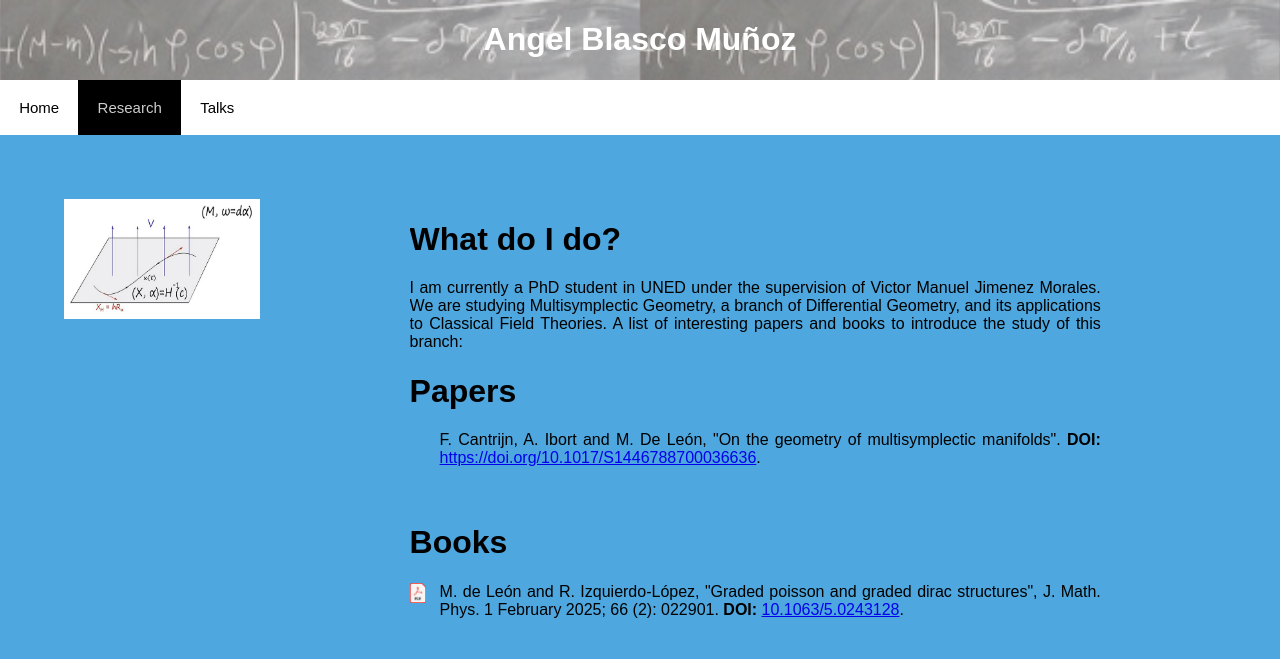
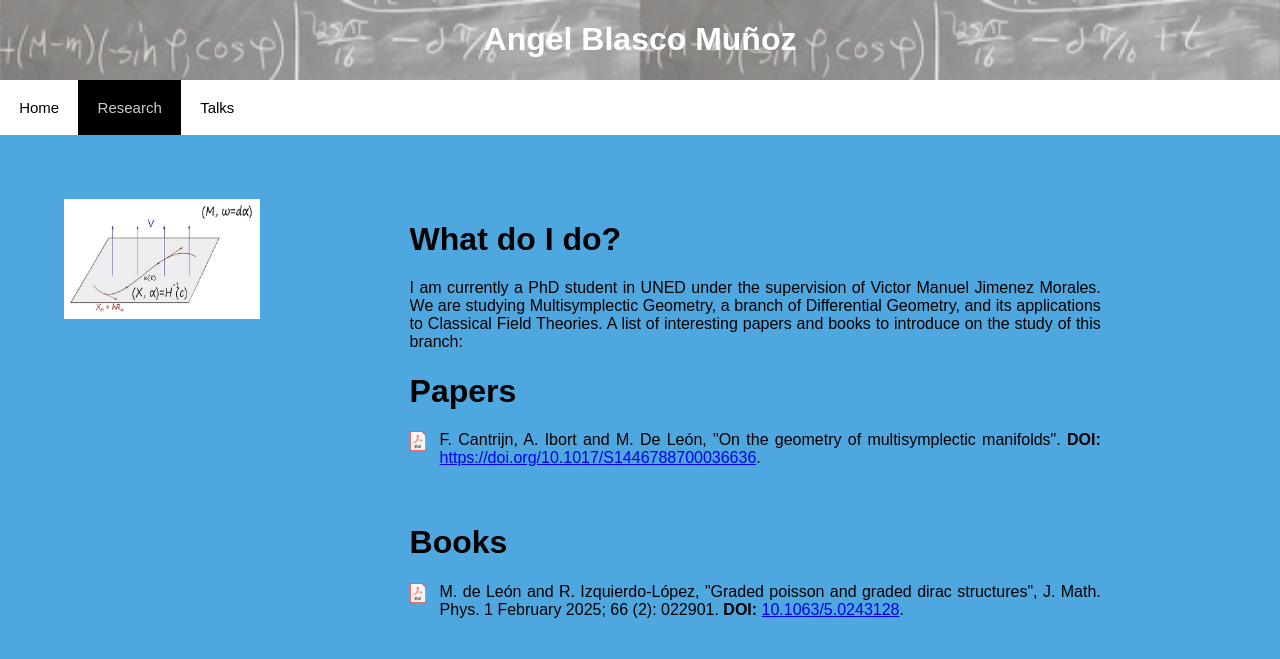
Before and after one commit to angelblasco/angelblasco.github.io, a plain HTML site: page Research/index.html in a window 1280 px wide. Drawn offline with Linux system fonts and the light colour scheme.

Commit message:
Update index.html
correccion menor

```diff
--- a/Research/index.html
+++ b/Research/index.html
@@ -40,7 +40,7 @@
         <h1><b>What do I do?</b></h1>
         I am currently a PhD student in UNED under the supervision
         of Victor Manuel Jimenez Morales. We are studying Multisymplectic Geometry, a branch of Differential Geometry, and its applications to Classical Field Theories.
-        A list of interesting papers and books to introduce the study of this branch:
+        A list of interesting papers and books to introduce on the study of this branch:
         <!--Pre-prints-->
 
         <!-- float:left permite que la imagen esté a la izquierda del texto-->
@@ -51,7 +51,7 @@
           <!--A description of classical field equations using extensions of graded Poisson brackets-->
           <div>
             <!-- Enlace al archivo-->
-            <!-- <div style="float: left;">
+             <div style="float: left;">
               <a href="../Documents/Papers/2507.04743v1.pdf" target="_blank">
               <img loading="lazy"  style="max-height:1.4em;max-width:1em" src="../Images/pdf_icon.webp" alt="PDF">
               </a>
```
